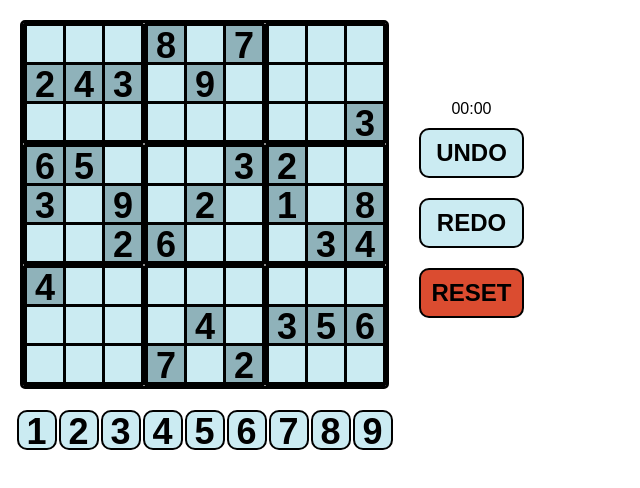
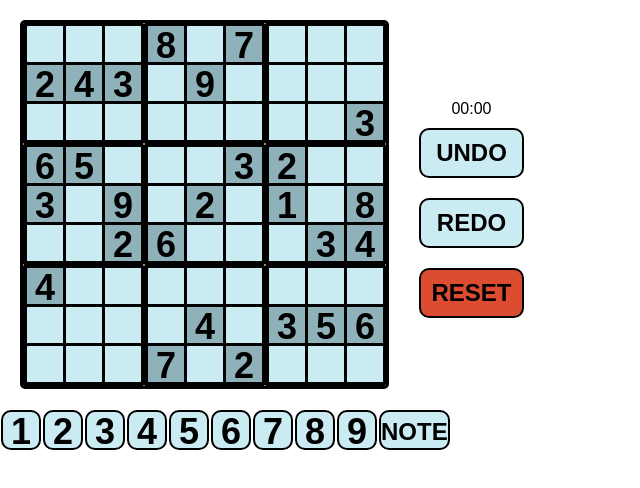
Before and after one commit to ryanfok97/sudoku, a React app: page / in a window 1280 px wide. Shown: the whole page, without its empty margins (0-640 px from the left). Built offline with nearby package versions, Linux system fonts and the light colour scheme.

Commit message:
Fixed timer, Note button still nonfunctioning

```diff
--- a/src/Game.css
+++ b/src/Game.css
@@ -8,9 +8,31 @@
    margin-top: 100px;
 }
 
+.highlight {
+   background-color: #fff482;
+}
+
+.sideBySide {
+   display: flex;
+}
+
 .stacked {
    float: left;
    position: absolute;
+}
+
+.toggleNote {
+   background-color: #cbebf2;
+   border: 2px solid black;
+   border-radius: 10px;
+   float: right;
+   font-size: 24px;
+   font-weight: bold;
+   height: 40px;
+   line-height: 40px;
+   margin: 1px;
+   padding: 0px;
+   text-align: center;
 }
 
 .undoRedoButton {
--- a/src/Game.js
+++ b/src/Game.js
@@ -13,7 +13,9 @@ class Game extends Component {
          history: [{
             cells: board
          }],
+         isNote: false,
          move: 0,
+         playAgain: null,
          selected: null,
          startTime: null
       }
@@ -92,6 +94,12 @@ class Game extends Component {
       })
    }
 
+   toggleNote() {
+      this.setState({
+         isNote: !this.state.isNote
+      });
+   }
+
    playAgain() {
       let board = this.generateBoard();
       this.setState({
@@ -99,6 +107,7 @@ class Game extends Component {
             cells: board
          }],
          move: 0,
+         playAgain: true,
          selected: null,
          startTime: null
       });
@@ -158,6 +167,7 @@ class Game extends Component {
       const current = history[this.state.move];
       const gameOver = checkWin(current.cells);
       const gameWon = gameOver ? <GameWon onClick={() => this.playAgain()}/> : null;
+      const toggleNote = this.state.isNote ? 'toggleNote highlight' : 'toggleNote';
 
       return (
          <div className="game">
@@ -170,14 +180,23 @@ class Game extends Component {
                   selected={this.state.selected}
                   unclickable={(box, row, col) => this.unclickable(history[0].cells, box, row, col)}
                />
-               <PickNumber
-                  onClick={(num) => this.handleClickNumbers(num)}
-                  selected={this.state.selected}
-               />
+               <div className="sideBySide">
+                  <PickNumber
+                     onClick={(num) => this.handleClickNumbers(num)}
+                     selected={this.state.selected}
+                  />
+                  <button
+                     className={toggleNote}
+                     onClick={() => this.toggleNote()}
+                  >
+                     NOTE
+                  </button>
+               </div>
             </div>
             <div className="controls">
                <Timer
                   gameWon={gameOver}
+                  playAgain={this.state.playAgain}
                   startTime={this.state.startTime}
                />
                <button
--- a/src/Number.js
+++ b/src/Number.js
@@ -1,5 +1,5 @@
 import React from 'react';
-import './Number.css';
+import './PickNumber.css';
 
 function Number(props) {
    let classes = 'num ' + props.highlight;
--- a/src/PickNumber.js
+++ b/src/PickNumber.js
@@ -1,20 +1,24 @@
 import React, { Component } from 'react';
 import Number from './Number';
+import './PickNumber.css';
 
 class PickNumber extends Component {
    render() {
       let numbers = [];
 
       for (let i = 0; i < 9; i++) {
+         let classes = this.props.selected === i + 1 ? 'num highlight' : 'num';
          numbers.push(
-            <Number
+            <button
                key={i + 1}
-               highlight={this.props.selected === i + 1 ? 'highlight' : ''}
-               num={i + 1}
+               className={classes}
                onClick={() => this.props.onClick(i + 1)}
-            />
+            >
+               {i + 1}
+            </button>
          );
       }
+
 
       return (
          <div>{numbers}</div>
--- a/src/Timer.js
+++ b/src/Timer.js
@@ -20,10 +20,12 @@ class Timer extends Component {
       if (this.props.gameWon) {
          clearInterval(this.timerID);
       } else if (this.props.startTime === null || this.state.currTime - this.props.startTime < 0) {
-         this.timerID = setInterval(
-            () => this.tick(),
-            1000
-         );
+         if (!this.timerID || this.props.playAgain) {
+            this.timerID = setInterval(
+               () => this.tick(),
+               1000
+            );
+         }
 
          return (
             <div>
```
Also changed, not shown: src/PickNumber.css (renamed from src/Number.css).
